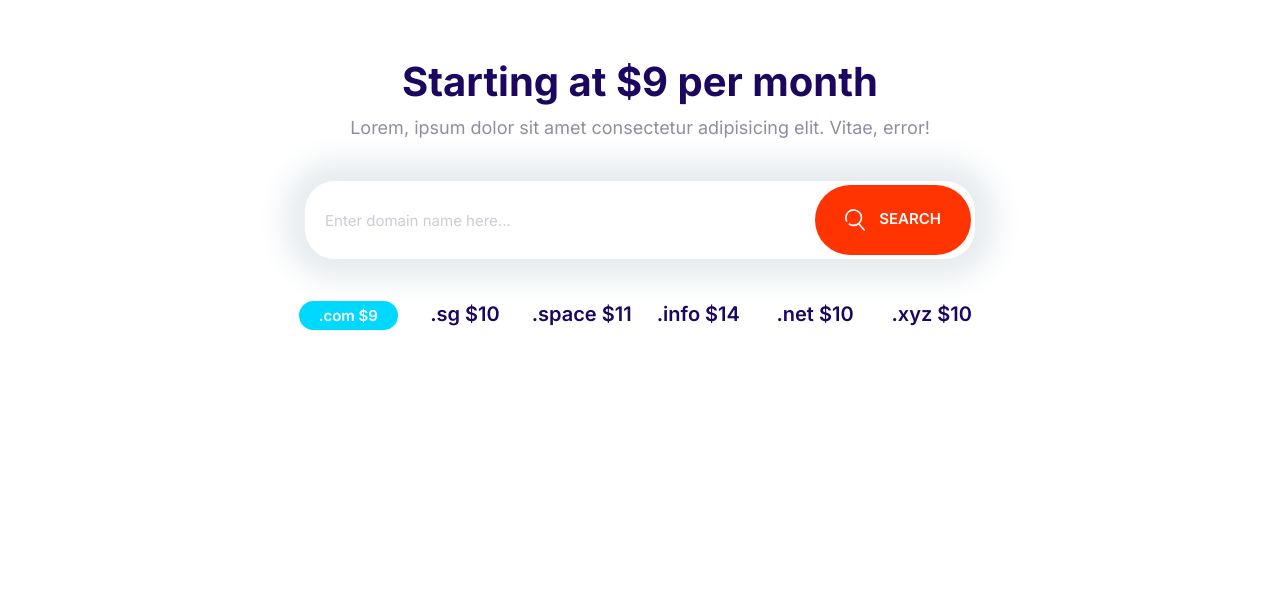
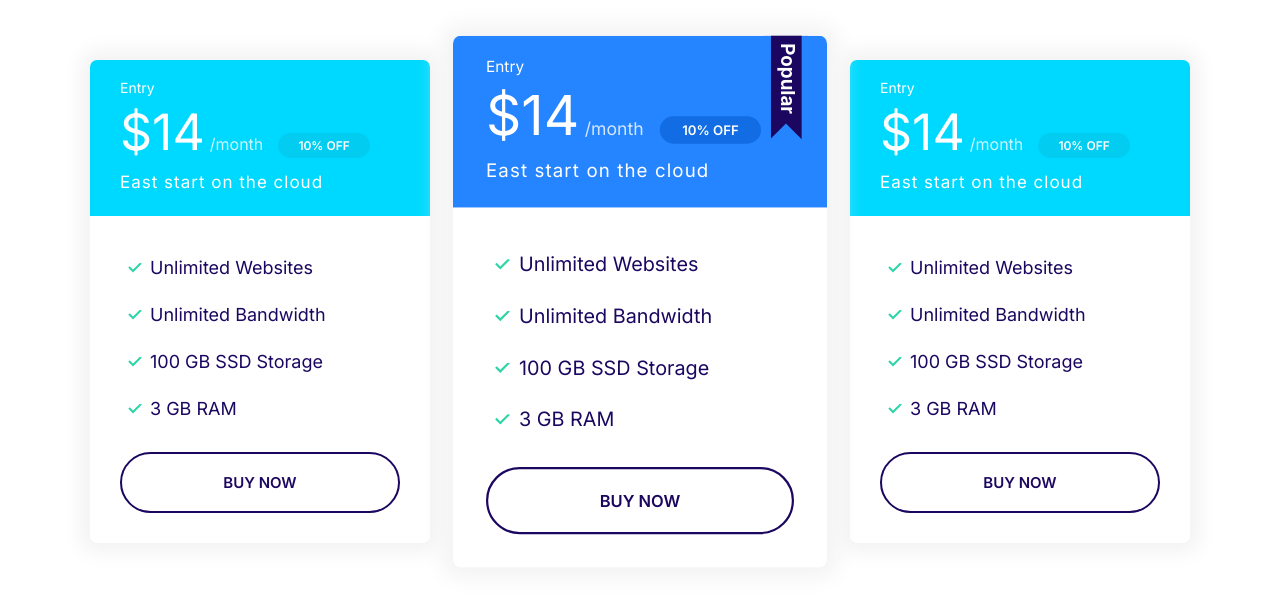
Before and after one commit to faisaloias/faisals, a plain HTML site: page index.html in a window 1280 px wide. Drawn offline with Linux system fonts and the light colour scheme.

Commit message:
block plans is done.

```diff
--- a/css/styles.css
+++ b/css/styles.css
@@ -288,8 +288,18 @@ a {
   background: var(--color-secondary);
   color: #fff;
 }
+.card--primary .badge--primary {
+  background: #126de4;
+}
+.card--secondary .badge--secondary {
+  background: #02cdf1;
+}
 
 /* Plans */
+
+.plan {
+  transition: transform 0.2s ease-out;
+}
 .plan__name {
   color: #fff;
   margin: 0;
@@ -319,6 +329,9 @@ a {
   margin-bottom: 2rem;
 }
 
+.plan--popular {
+  transform: scale(1.1);
+}
 .plan--popular .card__header {
   position: relative;
 }
@@ -330,6 +343,12 @@ a {
   position: absolute;
   top: -6px;
   right: 5%;
+}
+.plan:hover {
+  transform: scale(1.05);
+}
+.plan--popular:hover {
+  transform: scale(1.15);
 }
 
 @media screen and (min-width: 1024px) {
@@ -648,3 +667,12 @@ a {
     grid-template-columns: repeat(auto-fit, minmax(10rem, 1fr));
   }
 }
+
+/*plans block*/
+.block-plans .grid {
+  gap: 8rem 4rem;
+}
+.block-plans .card {
+  max-width: 500px;
+  margin: 0 auto;
+}
--- a/index.html
+++ b/index.html
@@ -15,36 +15,70 @@
     <title>Document</title>
   </head>
   <body>
-    <secion class="block container block-domain">
-      <header class="block__header">
-        <h2>Starting at $9 per month</h2>
-        <p>
-          Lorem, ipsum dolor sit amet consectetur adipisicing elit. Vitae,
-          error!
-        </p>
-      </header>
-      <div class="input-group">
-        <input
-          type="text"
-          class="input"
-          placeholder="Enter domain name here..."
-        />
-        <button class="btn btn--accent">
-          <svg class="icon icon--white">
-            <use xlink:href="images/sprite.svg#search"></use>
-          </svg>
-          Search
-        </button>
+    <section class="block container block-plans">
+      <div class="grid grid--1x3">
+        <div class="plan">
+          <div class="card card--secondary">
+            <header class="card__header">
+              <h3 class="plan__name">Entry</h3>
+              <span class="plan__price">$14</span>
+              <span class="plan__billing-cycle">/month</span>
+              <span class="badge badge--secondary badge--small">10% OFF</span>
+              <span class="plan__description"> East start on the cloud</span>
+            </header>
+            <div class="card__body">
+              <ul class="list list--tick">
+                <li class="list__item">Unlimited Websites</li>
+                <li class="list__item">Unlimited Bandwidth</li>
+                <li class="list__item">100 GB SSD Storage</li>
+                <li class="list__item">3 GB RAM</li>
+              </ul>
+              <button class="btn btn--outline btn--block">Buy Now</button>
+            </div>
+          </div>
+        </div>
+        <div class="plan plan--popular">
+          <div class="card card--primary">
+            <header class="card__header">
+              <h3 class="plan__name">Entry</h3>
+              <span class="plan__price">$14</span>
+              <span class="plan__billing-cycle">/month</span>
+              <span class="badge badge--primary badge--small">10% OFF</span>
+              <span class="plan__description"> East start on the cloud</span>
+            </header>
+            <div class="card__body">
+              <ul class="list list--tick">
+                <li class="list__item">Unlimited Websites</li>
+                <li class="list__item">Unlimited Bandwidth</li>
+                <li class="list__item">100 GB SSD Storage</li>
+                <li class="list__item">3 GB RAM</li>
+              </ul>
+              <button class="btn btn--outline btn--block">Buy Now</button>
+            </div>
+          </div>
+        </div>
+        <div class="plan">
+          <div class="card card--secondary">
+            <header class="card__header">
+              <h3 class="plan__name">Entry</h3>
+              <span class="plan__price">$14</span>
+              <span class="plan__billing-cycle">/month</span>
+              <span class="badge badge--secondary badge--small">10% OFF</span>
+              <span class="plan__description"> East start on the cloud</span>
+            </header>
+            <div class="card__body">
+              <ul class="list list--tick">
+                <li class="list__item">Unlimited Websites</li>
+                <li class="list__item">Unlimited Bandwidth</li>
+                <li class="list__item">100 GB SSD Storage</li>
+                <li class="list__item">3 GB RAM</li>
+              </ul>
+              <button class="btn btn--outline btn--block">Buy Now</button>
+            </div>
+          </div>
+        </div>
       </div>
-      <ul class="list block-domain__prices">
-        <li><span class="badge badge--secondary">.com $9</span></li>
-        <li>.sg $10</li>
-        <li>.space $11</li>
-        <li>.info $14</li>
-        <li>.net $10</li>
-        <li>.xyz $10</li>
-      </ul>
-    </secion>
+    </section>
     <script src="/js/main.js"></script>
   </body>
 </html>
```
Also changed, not shown: components/plans-block.html (added, +64 -0 lines).
